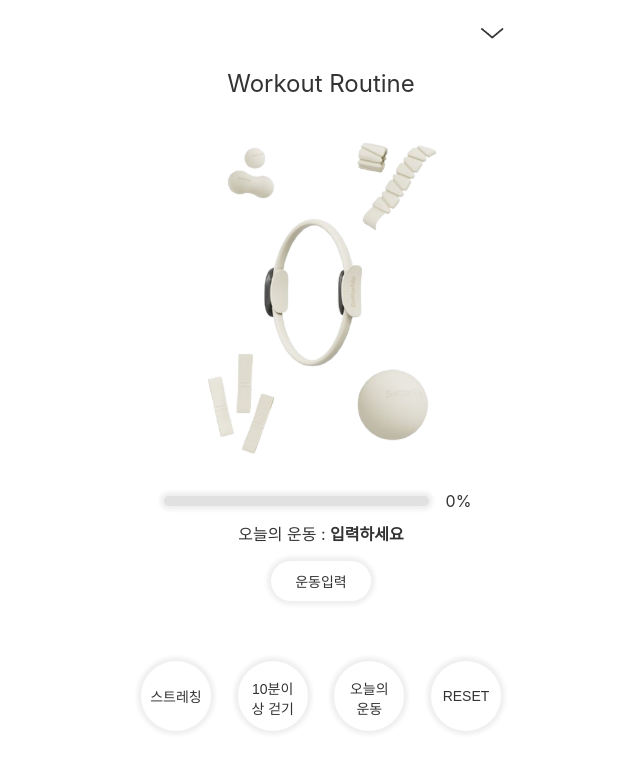
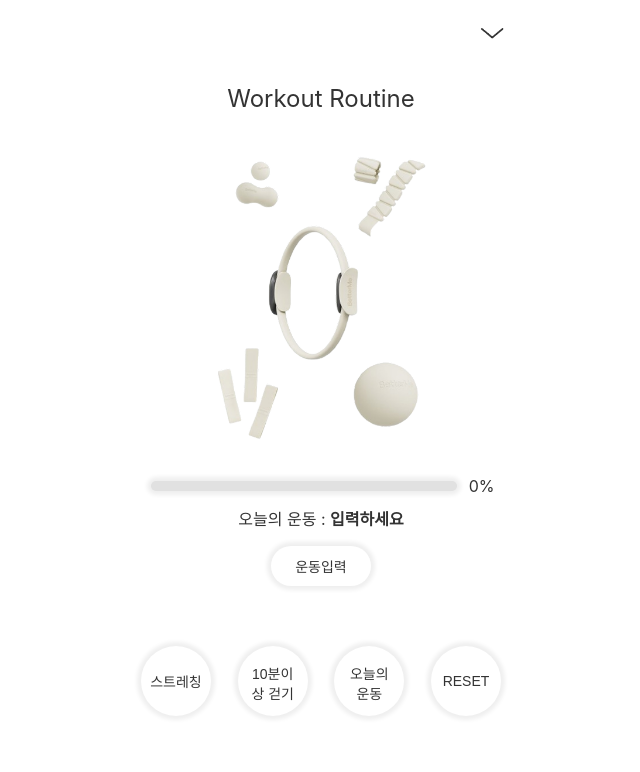
Before and after one commit to miyaajd/my-routine-app, a React (Create React App) app: page /workout in a window 1280 px wide. Shown: the top 772 px of the page, without its empty margins (319-959 px from the left). Built offline with nearby package versions, Linux system fonts and the light colour scheme; a web font is replaced by a local one.

Commit message:
edit style

```diff
--- a/src/pages/Workout/Workout.scss
+++ b/src/pages/Workout/Workout.scss
@@ -17,7 +17,7 @@
     width: 100%;
     position: relative;
     img {
-      width: 55%;
+      width: 50%;
       display: block;
       margin: auto;
       animation: floatY 4s ease-in-out infinite;
@@ -25,14 +25,15 @@
     // 목표 진행률
     .progressState {
       margin: auto;
-      padding: 30px 0 10px;
-      width: 75%;
+      padding: 30px 30px 10px;
+      width: 100%;
       display: flex;
-      gap: 10px;
+      gap: 5px;
       align-items: center;
       .stick {
+        margin-left: 10px;
         position: relative;
-        width: calc(100% - 50px);
+        width: calc(100% - 45px);
         height: 10px;
         border-radius: 5px;
         background-color: #e1e1e1;
```
